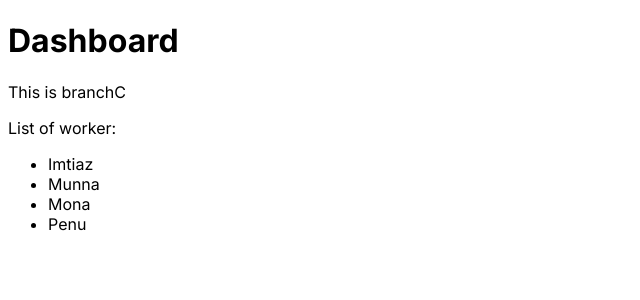
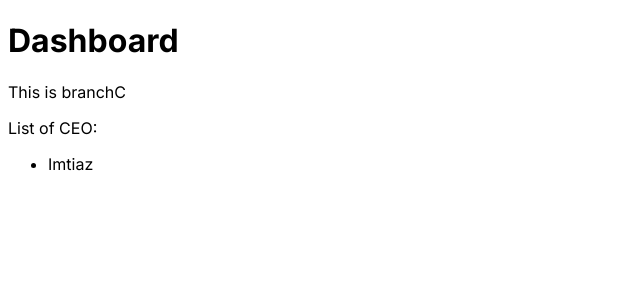
Before and after one commit to Imtiaz4530/next_dummy, a Next.js app: page /dashboard in a window 1280 px wide. Shown: the top 300 px of the page, without its empty margins (0-640 px from the left). Built offline with nearby package versions, Linux system fonts and the light colour scheme.

Commit message:
Commit branchD

```diff
--- a/app/dashboard/page.js
+++ b/app/dashboard/page.js
@@ -5,12 +5,9 @@ const Dashboard = () => {
     <div>
       <h1>Dashboard</h1>
       <p>This is branchC</p>
-      <p>List of worker:</p>
+      <p>List of CEO:</p>
       <ul>
         <li>Imtiaz</li>
-        <li>Munna</li>
-        <li>Mona</li>
-        <li>Penu</li>
       </ul>
     </div>
   );
```
